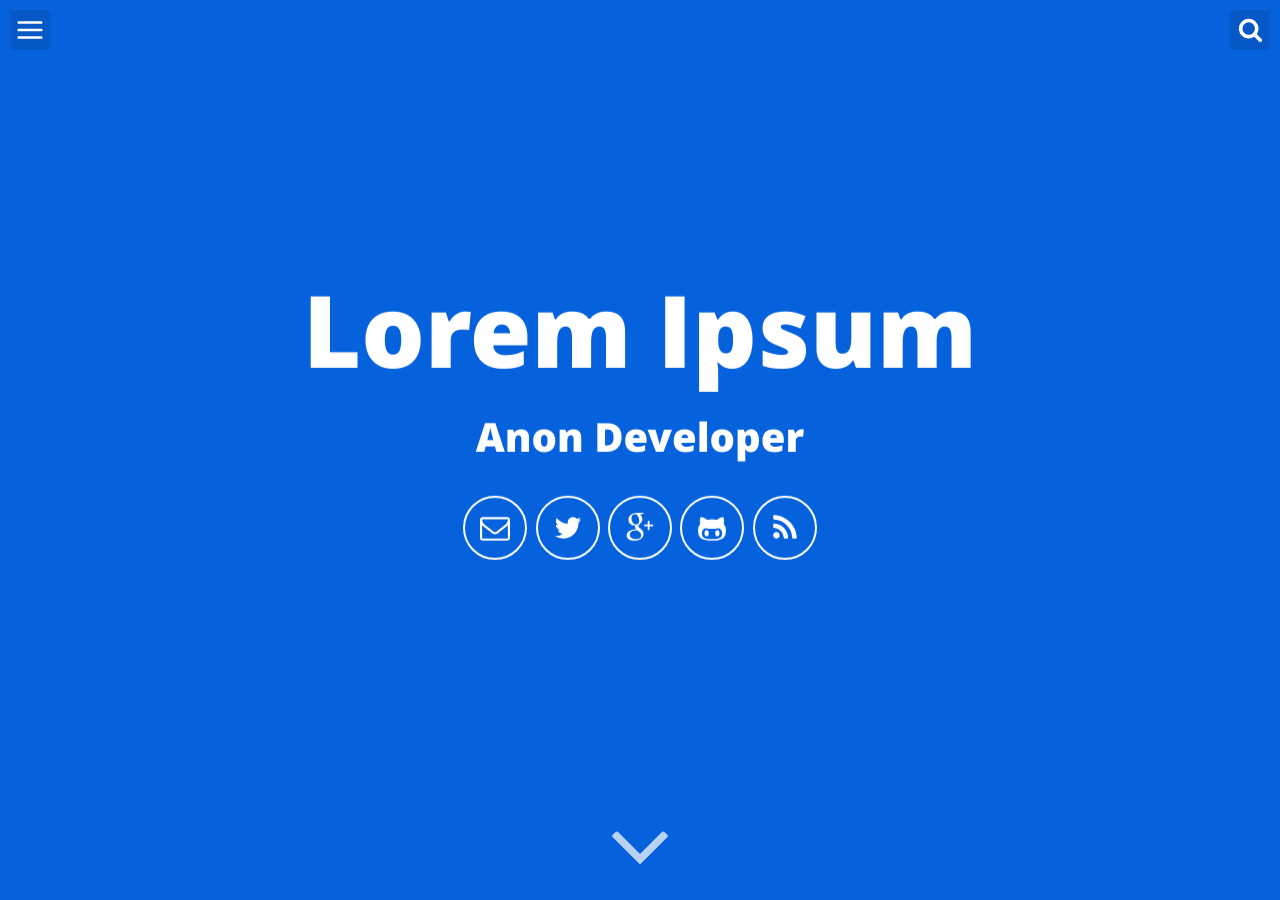
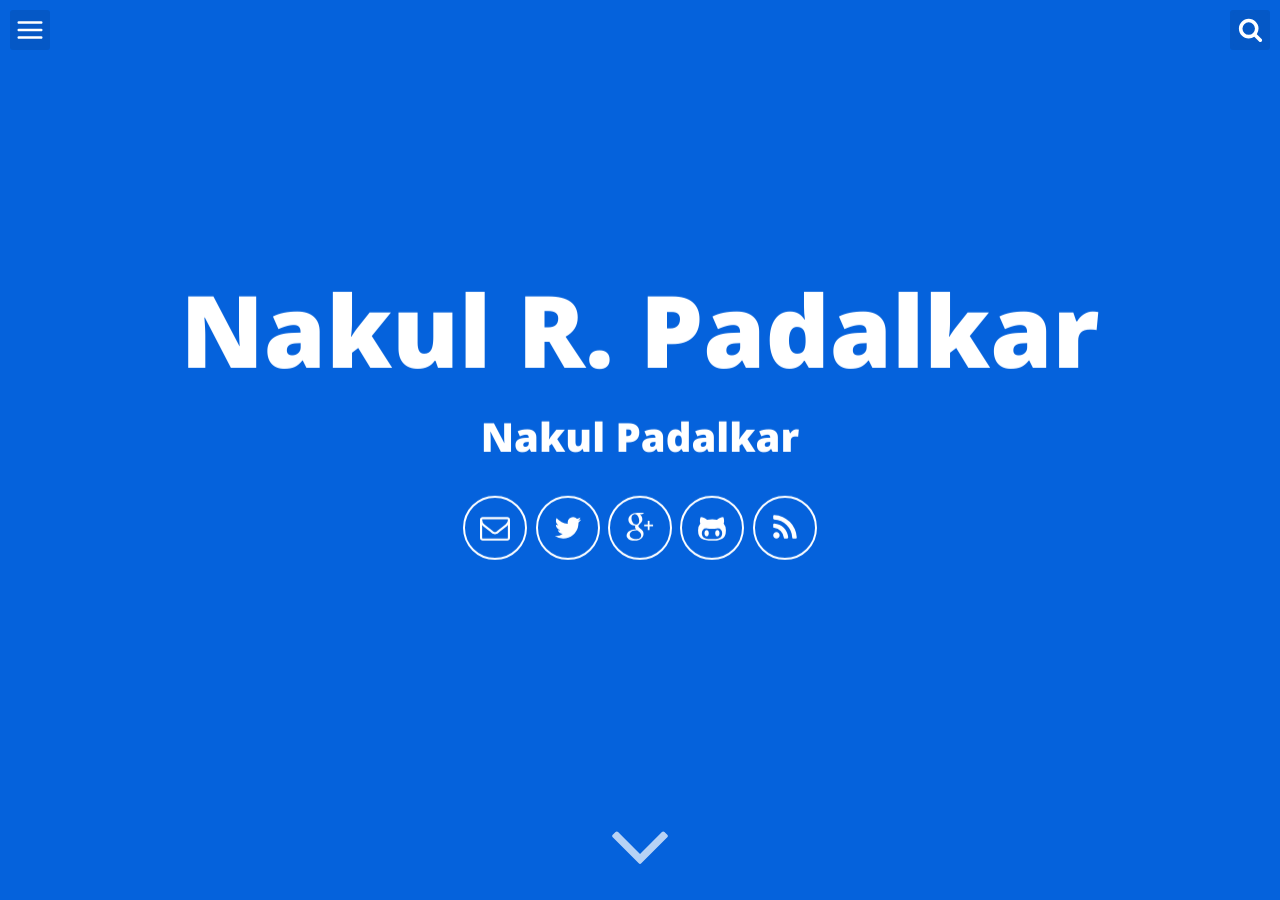
Before and after one commit to nakulpadalkar/nakulpadalkar.github.io, a Jekyll site: the page built from index.html, in a window 1280 px wide and 900 px high. Built offline with Jekyll 4.4.1, drawn with Linux system fonts in a browser that asks for light colours.

Commit message:
Update _config.yml

```diff
--- a/_config.yml
+++ b/_config.yml
@@ -5,10 +5,10 @@ baseurl: "/nakul-jekyll" # the subpath of your site, e.g. /blog
 url: "https://nakulpadalkar.github.io" # the base hostname & protocol for your site e.g. http://willianjusten.com.br
 
 # User settings
-username: Lorem Ipsum
-user_description: Anon Developer at Lorem Ipsum Dolor
-user_title: Anon Developer
-email: anon@anon.com
+username: Nakul R. Padalkar
+user_description: Distruptive Technologies Researcher
+user_title: Nakul Padalkar
+email: nakulpadalkar@gmail.com
 twitter_username: lorem_ipsum
 github_username:  nakulpadalkar
 gplus_username:  lorem_ipsum
```
